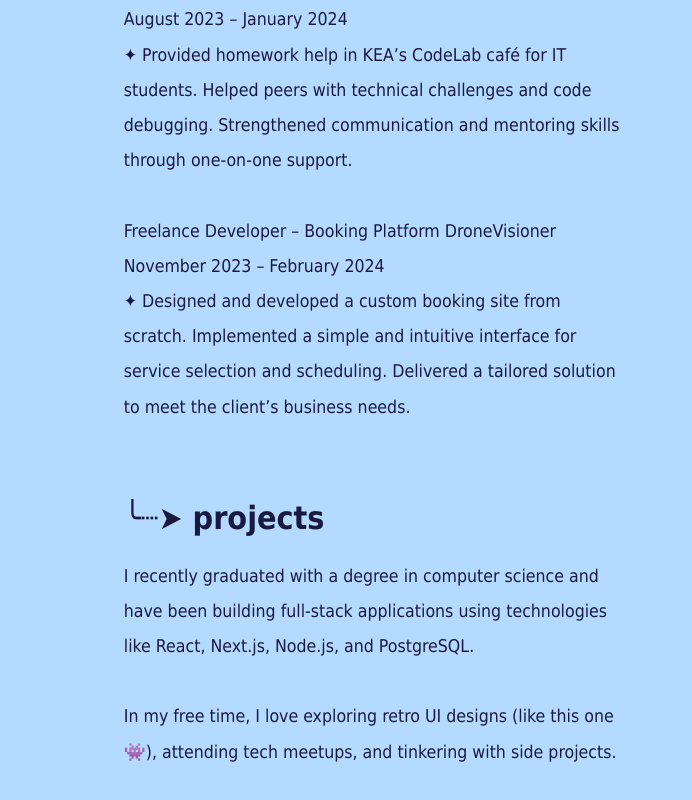
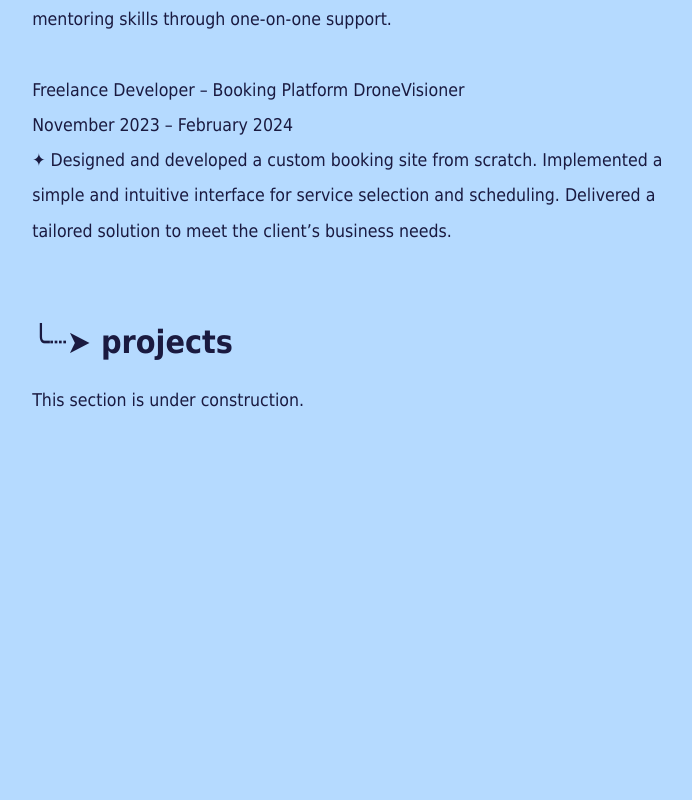
Before and after one commit to freyafuglo/freyas-portfolio, a Next.js app: page / in a window 1280 px wide. Shown: the part 1712-2512 px from the top of the page, without its empty margins (166-858 px from the left). After the commit the page ends 2188 px from the top, so only its background shows below. Built offline with nearby package versions, Linux system fonts and the light colour scheme.

Commit message:
css: bread max-widt + p  max-width

```diff
--- a/components/Portfolio.js
+++ b/components/Portfolio.js
@@ -136,13 +136,7 @@ export default function Portfolio() {
           <br></br>
           <h1 className="section-title">╰┈➤ projects</h1>
           <p>
-            I recently graduated with a degree in computer science and have been
-            building full-stack applications using technologies like React,
-            Next.js, Node.js, and PostgreSQL.
-            <br />
-            <br />
-            In my free time, I love exploring retro UI designs (like this one
-            👾), attending tech meetups, and tinkering with side projects.
+            This section is under construction.
           </p>
         </div>
       </div>
--- a/styles/globals.css
+++ b/styles/globals.css
@@ -17,7 +17,7 @@ p {
   font-family: "Chicago", "MS Sans Serif", "Tahoma", sans-serif;
   font-size: 1.1rem; /* Slightly larger text */
   line-height: 2; /* More space between lines */
-  max-width: 500px; /* this limits the width of the paragraph */
+  max-width: 650px; /* this limits the width of the paragraph */
 }
 
 button {
@@ -152,7 +152,7 @@ body {
 }
 
 .bread {
-  max-width: 80ch; /* Limits line length to about 80 characters */
+  max-width: 100ch; /* Limits line length to about 80 characters */
   word-wrap: break-word; /* Ensures long words break if needed */
   overflow-wrap: break-word; /* Alternative for better compatibility */
   white-space: normal; /* Ensures text wraps normally */
```
